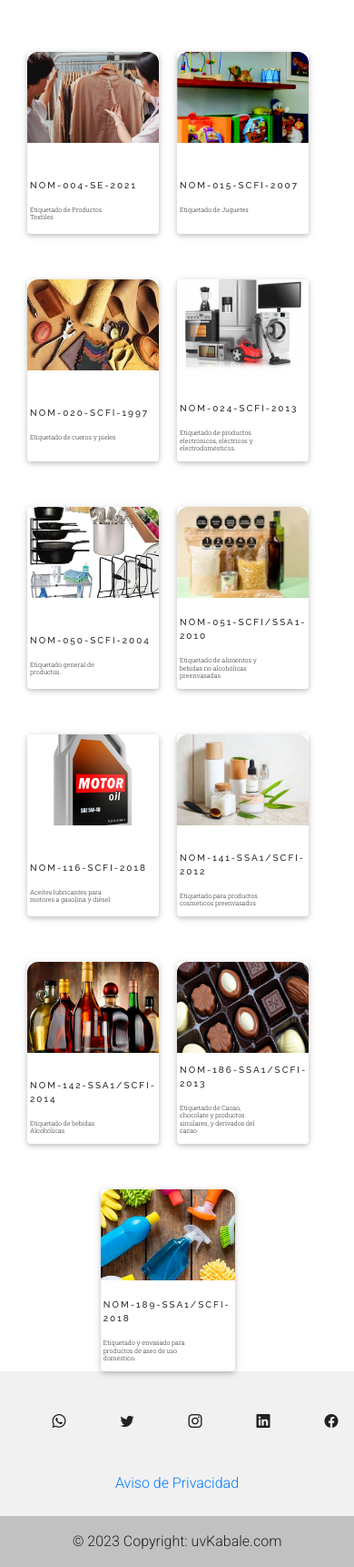
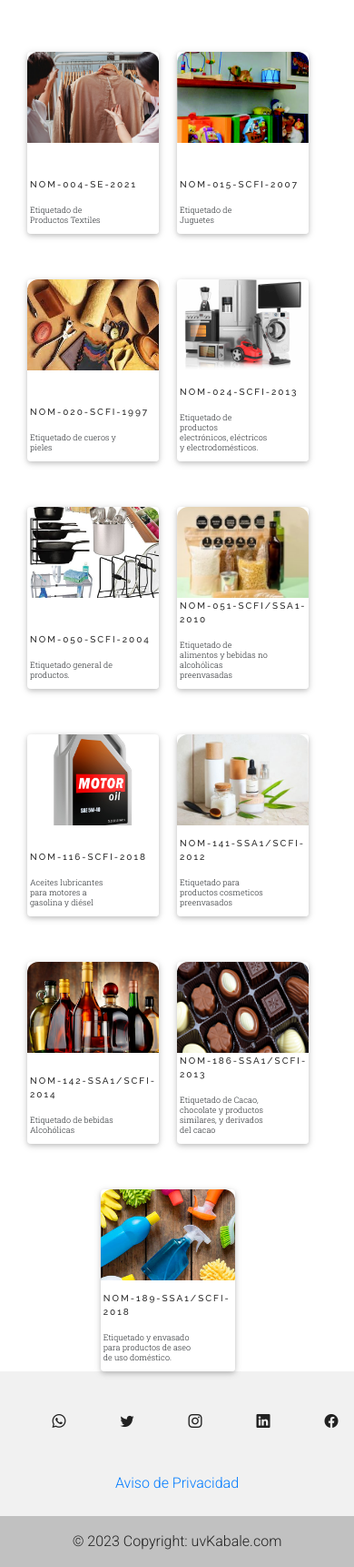
Before and after one commit to Jairjim/uvkabale, a PHP site: page /Servicios in a window 390 px wide. Shown: the part 2918-4640 px from the top of the page at 91% size. Run offline with PHP 8.4, Linux system fonts and the light colour scheme; data that the repository does not hold is empty; some libraries are stand-ins or nearby versions.

Commit message:
letra info

```diff
--- a/servicesCSS.css
+++ b/servicesCSS.css
@@ -710,7 +710,7 @@
     .card__title {
         margin-bottom: 10px;
         font-family: 'Roboto Slab', serif;
-        font-size: 7px;
+        font-size: 9px;
     }
     .card:hover .card__img--hover {
         height: 100%;
```
